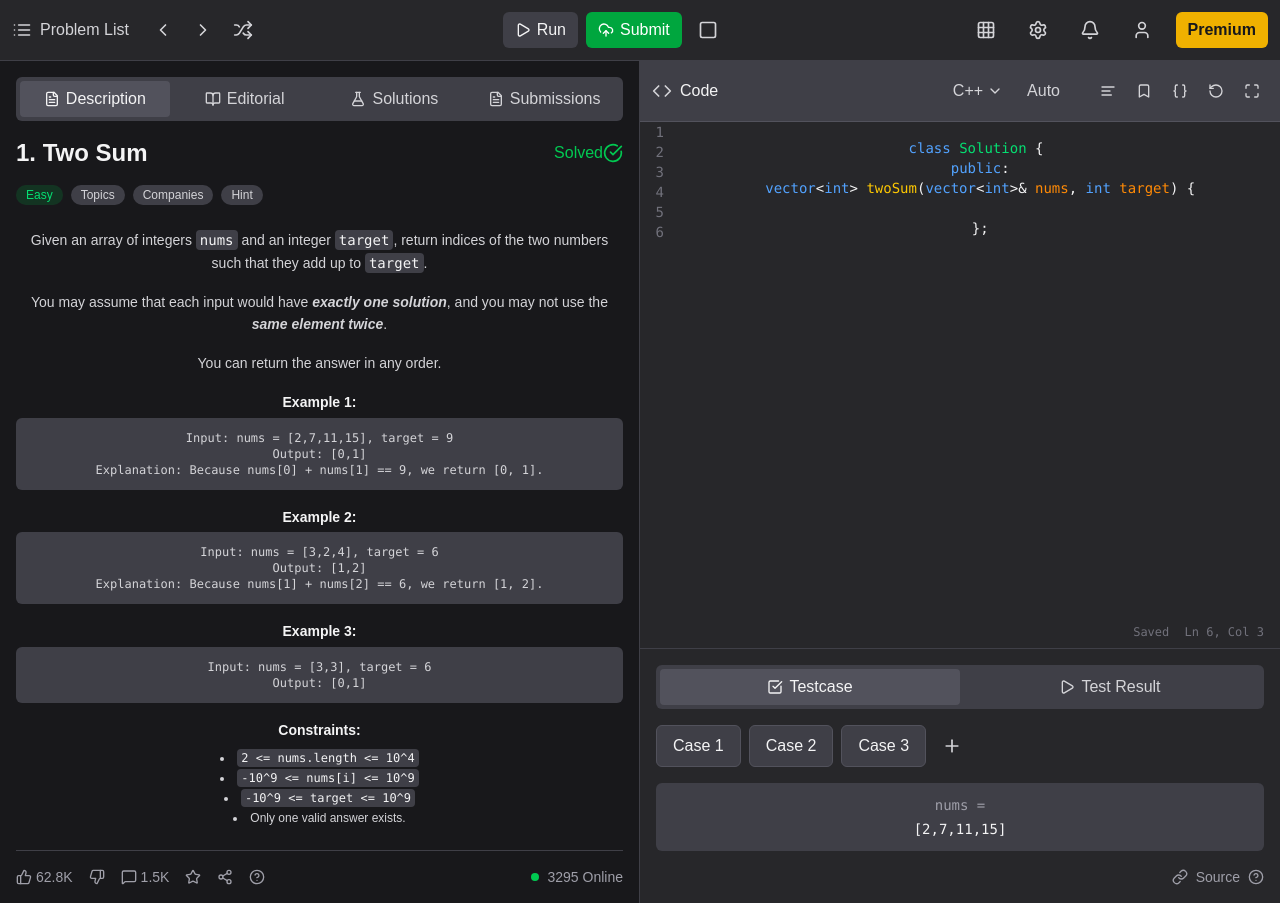
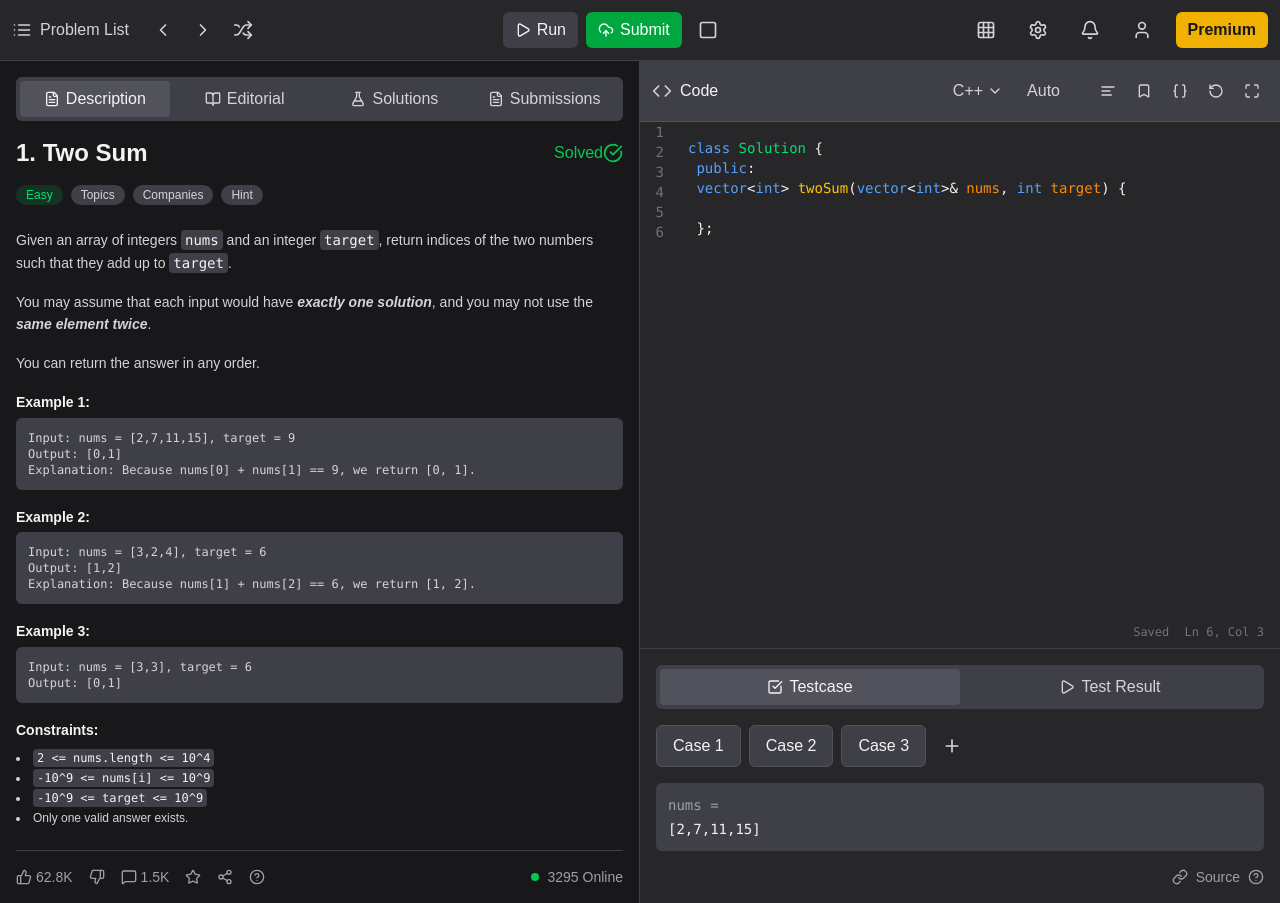
Before and after one commit to NavneetPrajapati31/Zencode, a React (Vite) app in the folder frontend/: page /problems/1 in a window 1280 px wide. Built offline with nearby package versions, Linux system fonts and the light colour scheme.

Commit message:
problem details page ui fixed

```diff
--- a/frontend/src/components/code-editor-panel.jsx
+++ b/frontend/src/components/code-editor-panel.jsx
@@ -109,7 +109,7 @@ export default function CodeEditorPanel() {
             <div key={i}>{i + 1}</div>
           ))}
         </div>
-        <pre className="ml-8 text-zinc-100">
+        <pre className="ml-8 text-zinc-100 text-left">
           <code>
             <span className="text-blue-400">class</span>{" "}
             <span className="text-green-400">Solution</span> {"{"}
@@ -168,7 +168,7 @@ export default function CodeEditorPanel() {
                   <span className="sr-only">Add Test Case</span>
                 </button>
               </div>
-              <div className="bg-zinc-700 p-3 rounded-md text-sm font-mono">
+              <div className="bg-zinc-700 p-3 rounded-md text-sm font-mono text-left">
                 <p className="text-zinc-400 mb-1">nums =</p>
                 <pre className="text-zinc-100">[2,7,11,15]</pre>
               </div>
--- a/frontend/src/components/problem-description.jsx
+++ b/frontend/src/components/problem-description.jsx
@@ -72,7 +72,7 @@ export default function ProblemDescription() {
             </div>
 
             {/* Problem Statement */}
-            <div className="text-zinc-300 leading-relaxed space-y-4 text-sm">
+            <div className="text-zinc-300 leading-relaxed space-y-4 text-sm text-left">
               <p>
                 Given an array of integers{" "}
                 <code className="bg-zinc-700 px-1 py-0.5 rounded text-zinc-100">
```
